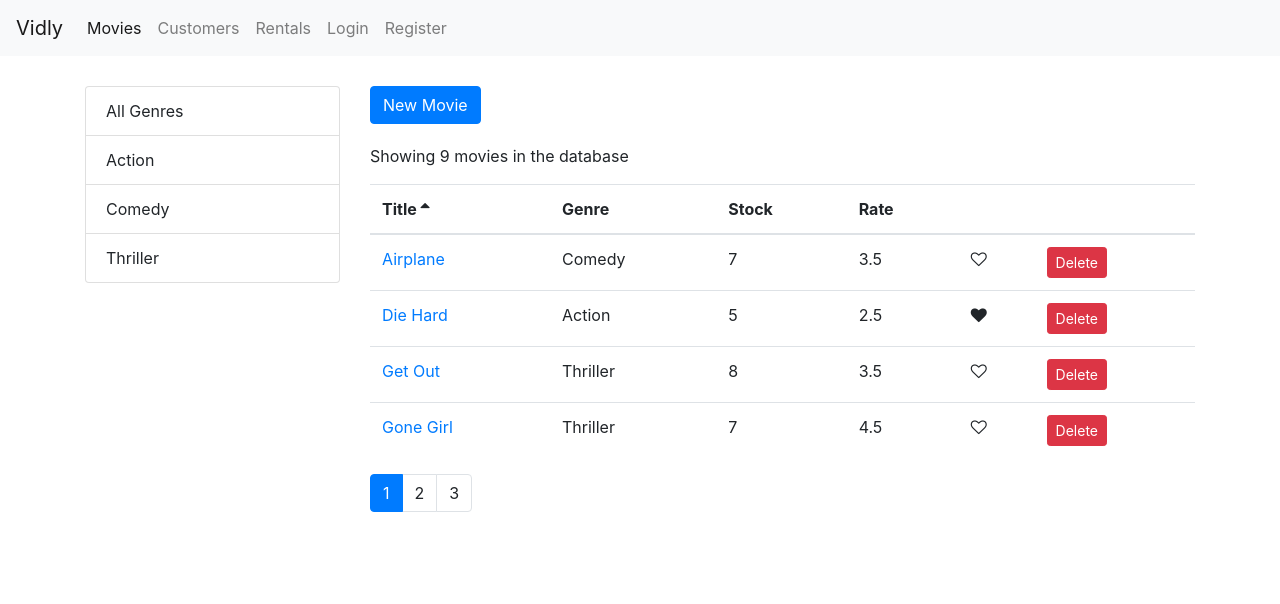
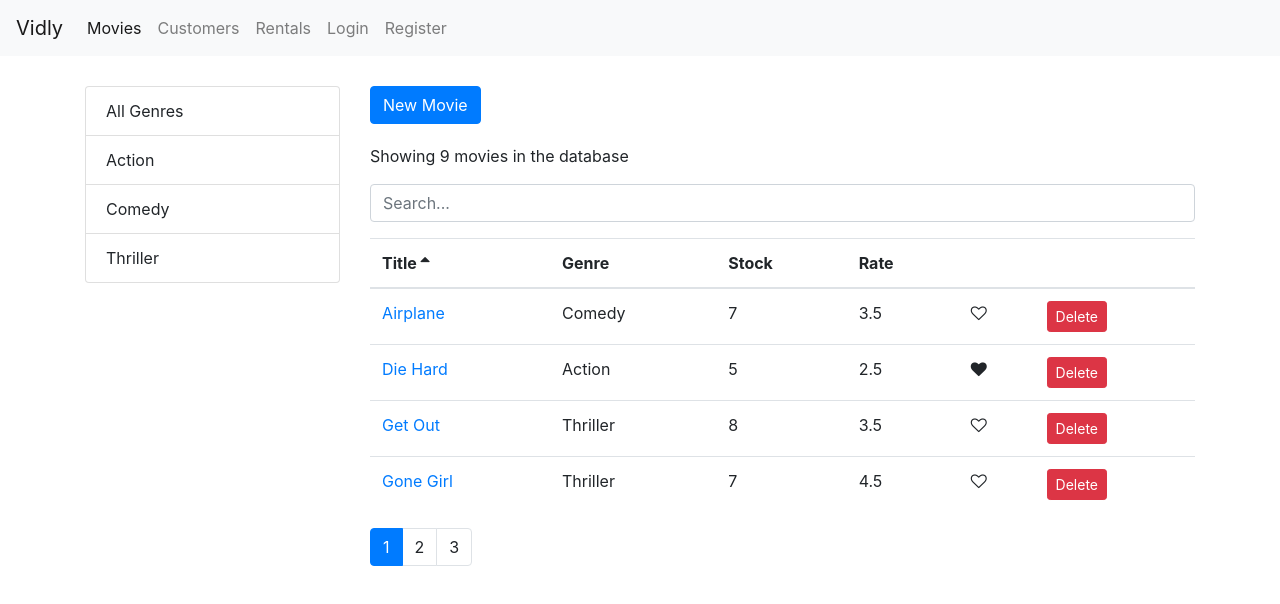
Before and after one commit to ShahinAlKabirMitul/TryToLearnReact, a React (Create React App) app in the folder MCODE/vidly/: page /movies in a window 1280 px wide. Shown: the top 604 px of the page. Built offline with nearby package versions, Linux system fonts and the light colour scheme.

Commit message:
search box

```diff
--- a/MCODE/vidly/src/components/movies.jsx
+++ b/MCODE/vidly/src/components/movies.jsx
@@ -8,11 +8,14 @@
 import ListGroup from './common/listgroup';
 import MoviesTable from './moviesTable';
 import _ from 'lodash';
+import SearchBox from './searchBox';
 class Movies extends Component {
   state = {
     movies: [],
     genres: [],
+    searchQuery: '',
     currentPage: 1,
+    selectedGenre:null,
     pageSize: 4,
     sortColumn: { path: 'title', order: 'asc' },
   };
@@ -40,31 +43,42 @@
   };
 
   handlGenreSelect = genre => {
-    this.setState({ selectedGenre: genre, currentPage: 1 });
+    this.setState({ selectedGenre: genre, currentPage: 1, searchQuery: '' });
   };
   handleSort = sortColumn => {
     this.setState({ sortColumn });
+  };
+
+  handleSearch = query => {
+    this.setState({ searchQuery: query, selectedGenre: null, currentPage: 1 });
   };
   getPageData = () => {
     const {
       pageSize,
       currentPage,
       sortColumn,
+      selectedGenre,
+      searchQuery,
       movies: allMovies,
-      selectedGenre,
     } = this.state;
 
-    const filtered =
-      selectedGenre && selectedGenre._id
-        ? allMovies.filter(c => c.genre._id === selectedGenre._id)
-        : allMovies;
+    let filtered = allMovies;
+    if (searchQuery)
+      filtered = allMovies.filter(m =>
+        m.title.toLowerCase().startsWith(searchQuery.toLowerCase())
+      );
+    else if (selectedGenre && selectedGenre._id)
+      filtered = allMovies.filter(m => m.genre._id === selectedGenre._id);
+
     const sorted = _.orderBy(filtered, [sortColumn.path], [sortColumn.order]);
+
     const movies = paginate(sorted, currentPage, pageSize);
+
     return { totalCount: filtered.length, data: movies };
   };
   render() {
     const { length: count } = this.state.movies;
-    const { pageSize, currentPage, sortColumn } = this.state;
+    const { pageSize, currentPage, sortColumn, searchQuery } = this.state;
 
     if (count === 0) return <p>There are no movie in the database</p>;
     const { totalCount, data: movies } = this.getPageData();
@@ -86,6 +100,7 @@
             New Movie
           </Link>
           <p>Showing {totalCount} movies in the database</p>
+          <SearchBox value={searchQuery} onChange={this.handleSearch} />
           <MoviesTable
             movies={movies}
             sortColumn={sortColumn}
--- /dev/null
+++ b/MCODE/vidly/src/components/searchBox.jsx
@@ -0,0 +1,16 @@
+import React from 'react';
+
+const SearchBox = ({ value, onChange }) => {
+  return (
+    <input
+      type="text"
+      name="query"
+      className="form-control my-3"
+      placeholder="Search..."
+      value={value}
+      onChange={e => onChange(e.currentTarget.value)}
+    />
+  );
+};
+
+export default SearchBox;
```
Also changed, not shown: 1 other file (tests, documents, lock files or other folders).
